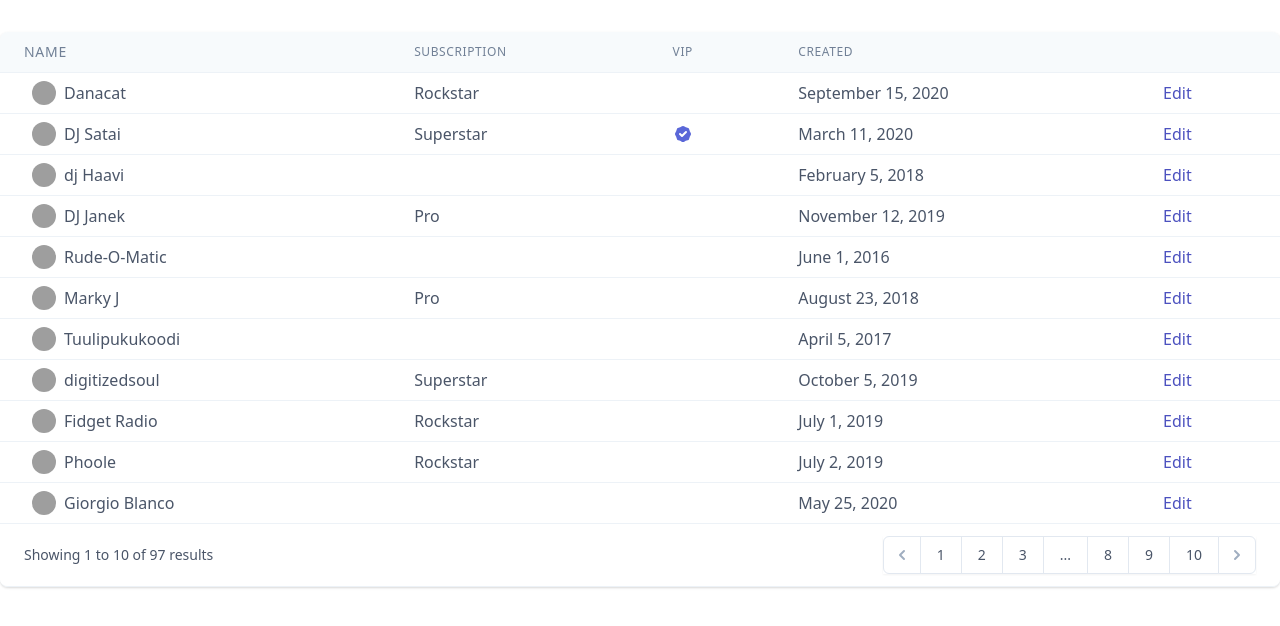
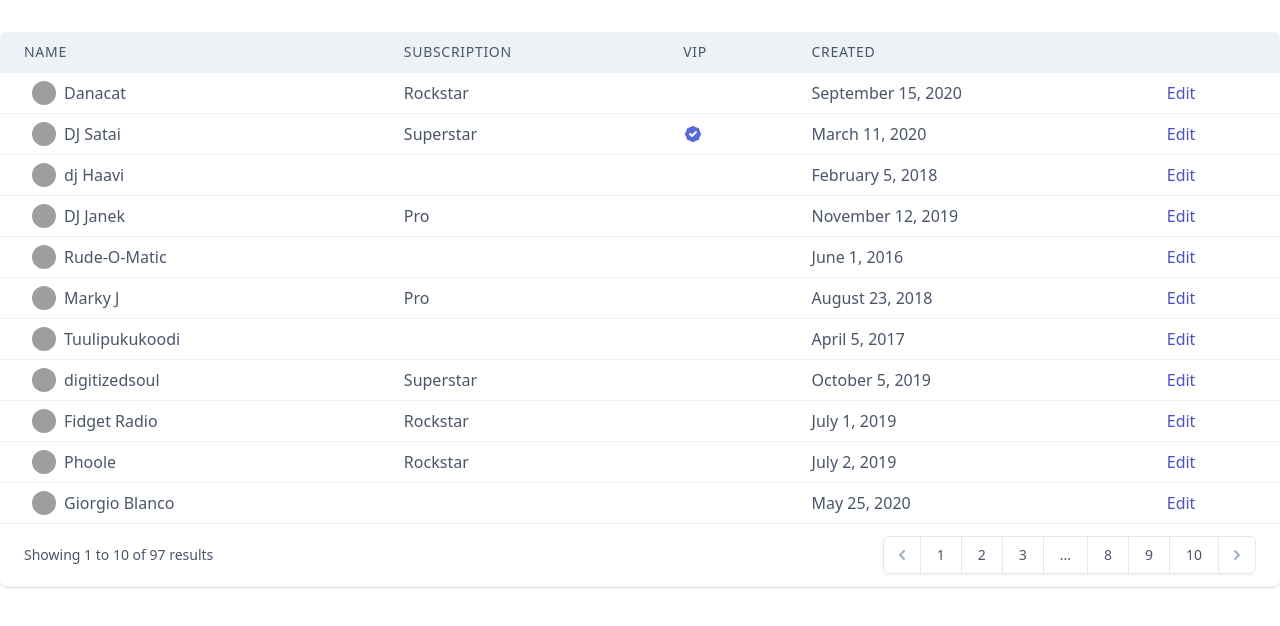
Before and after one commit to Uninen/datatable-experiment, a Vue app: page / in a window 1280 px wide. Shown: the top 626 px of the page. Built offline with nearby package versions, Linux system fonts and the light colour scheme; grey boxes are pictures that could not be loaded.

Commit message:
Clean styles

```diff
--- a/src/App.vue
+++ b/src/App.vue
@@ -4,27 +4,11 @@
       <div class="overflow-hidden border-b border-gray-200 shadow sm:rounded-lg">
         <data-table class="w-full divide-y divide-gray-200" :data="artistList">
           <table-head class="rounded-t-md">
-            <th-item
-              class="px-6 py-3 text-sm font-medium leading-4 tracking-wider text-left text-gray-600 uppercase bg-gray-100"
-              >Name</th-item
-            >
-            <th-item
-              class="px-6 py-3 text-xs font-medium leading-4 tracking-wider text-left text-gray-600 uppercase bg-gray-100"
-              :hidden-below="2"
-              >Subscription</th-item
-            >
-            <th-item
-              class="px-6 py-3 text-xs font-medium leading-4 tracking-wider text-left text-gray-600 uppercase bg-gray-100"
-              >VIP</th-item
-            >
-            <th-item
-              class="px-6 py-3 text-xs font-medium leading-4 tracking-wider text-left text-gray-600 uppercase bg-gray-100"
-              >Created</th-item
-            >
-            <th-item
-              class="px-6 py-3 text-xs font-medium leading-4 tracking-wider text-left text-gray-600 uppercase bg-gray-100"
-              >&nbsp;</th-item
-            >
+            <th-item>Name</th-item>
+            <th-item :hidden-below="2">Subscription</th-item>
+            <th-item>VIP</th-item>
+            <th-item>Created</th-item>
+            <th-item>&nbsp;</th-item>
           </table-head>
           <table-row
             class="text-xs text-gray-700 divide-y divide-gray-200 sm:text-base"
--- a/src/components/ThItem.vue
+++ b/src/components/ThItem.vue
@@ -1,5 +1,8 @@
 <template>
-  <th v-if="isVisible" class="p-2">
+  <th
+    v-if="isVisible"
+    class="px-6 py-3 text-sm font-medium leading-4 tracking-wider text-left text-gray-700 uppercase bg-gray-200"
+  >
     <slot />
   </th>
 </template>
```
